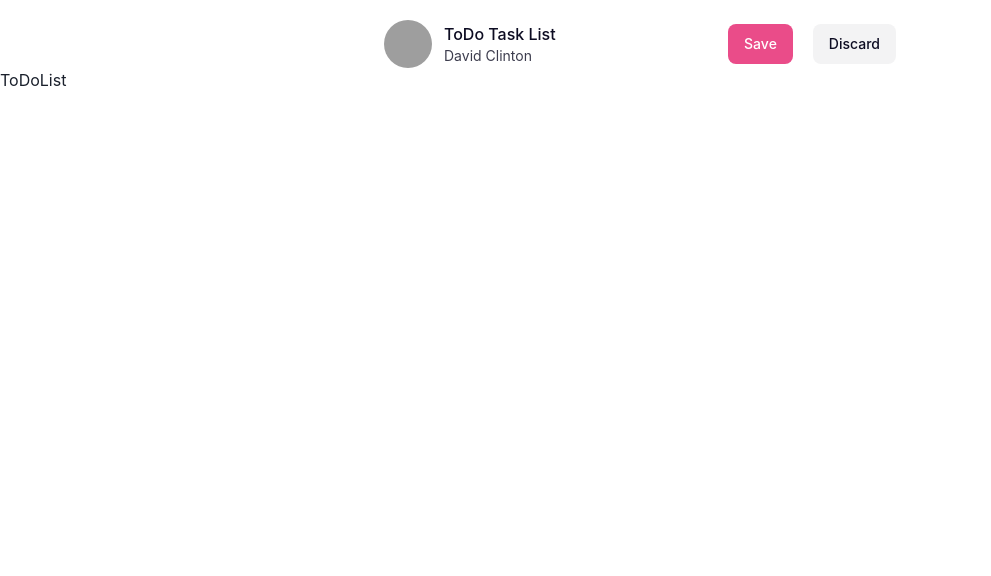
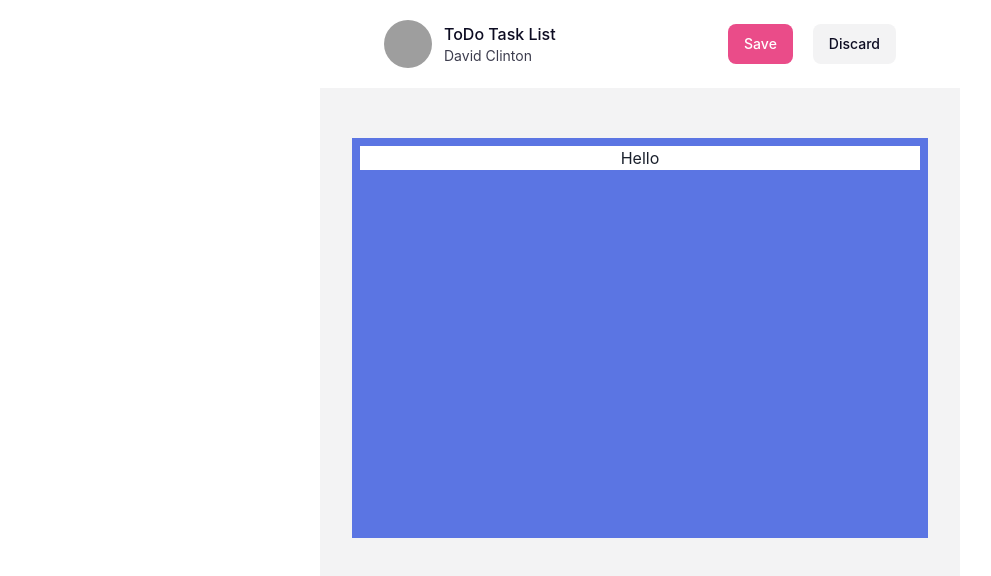
Before and after one commit to daveclinton/mentorship-to-doreact-app, a React (Vite) app: page / in a window 1280 px wide. Shown: the top 576 px of the page, without its empty margins (0-991 px from the left). Built offline with nearby package versions, Linux system fonts and the light colour scheme; grey boxes are pictures that could not be loaded.

Commit message:
Add to do box

```diff
--- a/src/components/ToDo/index.tsx
+++ b/src/components/ToDo/index.tsx
@@ -1,7 +1,22 @@
-import React from "react";
+import * as React from "react";
+import { Box, Flex } from "@chakra-ui/layout";
 
-const ToDoList = () => {
-  return <div>ToDoList</div>;
+const ToDoList: React.FC = () => {
+  return (
+    <Flex
+      w="50%"
+      mt="20px"
+      bg="#f3f3f4"
+      justify="center"
+      mx="auto"
+      h="500px"
+      align="center"
+    >
+      <Box textAlign="center" bg="#5b75e3" w="90%" p="8px" h="400px">
+        <Box bg="#fff">Hello</Box>
+      </Box>
+    </Flex>
+  );
 };
 
 export default ToDoList;
```
